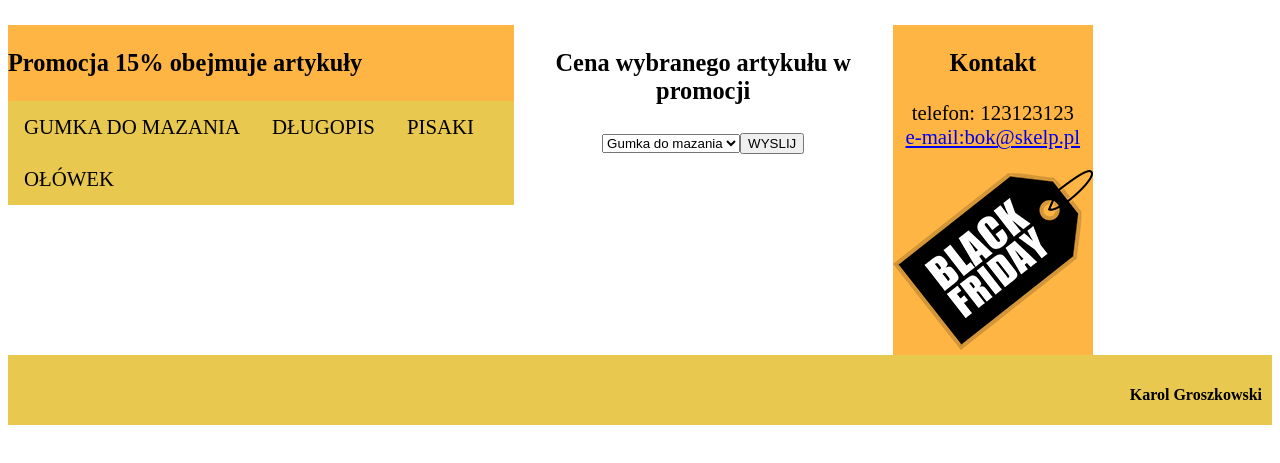
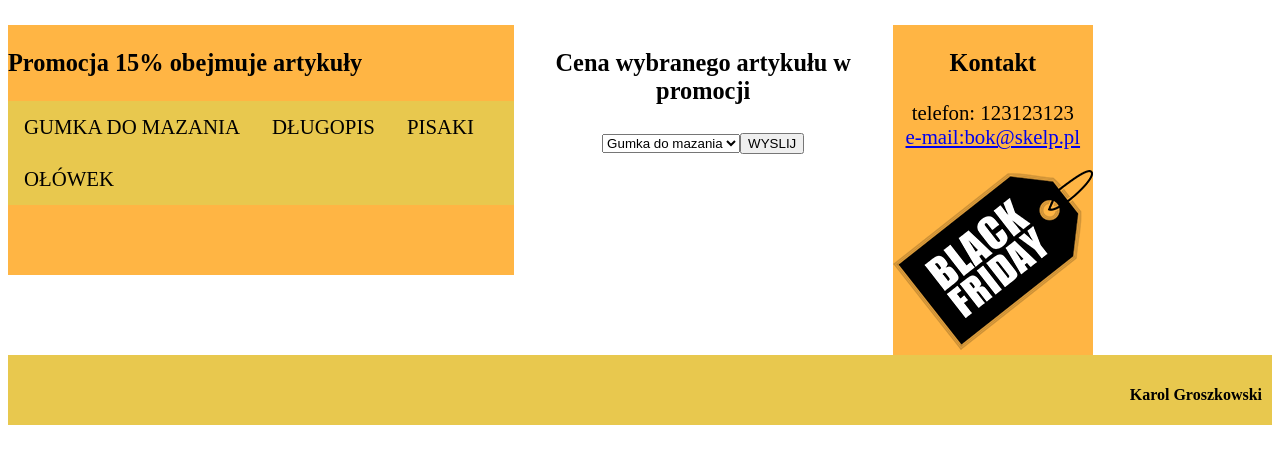
Before and after one commit to lockdown11/arkusze.egzaminacyjne, a plain HTML site: page index.html in a window 1280 px wide. Shown: the part 79-542 px from the top of the page. Drawn offline with Linux system fonts and the light colour scheme.

Commit message:
Update styl.css

```diff
--- a/styl.css
+++ b/styl.css
@@ -6,6 +6,7 @@ font-family:
 #baner
 {
 background-color: #E8C84E;
+min-height: 25px;
 max-height: 50px;
 font-size: 130%;
 text-align: center;
@@ -14,8 +15,9 @@ text-align: center;
 #lewy
 {
 background-color:  #FFB544;
+min-height: 250px;
 max-height: 500px;
-max-width: 40%;
+width: 40%;
 font-size: 130%;
 float: left;
 }
```
